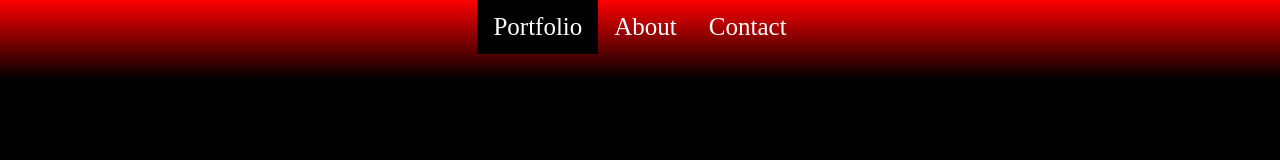
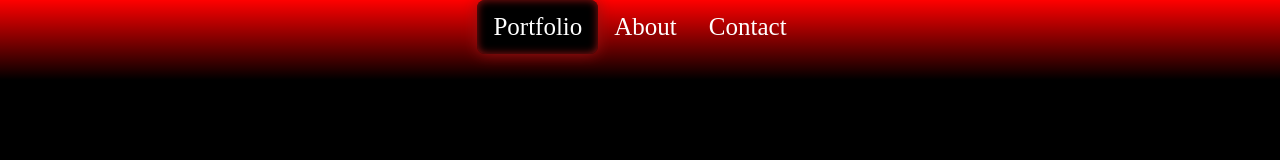
Before and after one commit to francostroff/Bootstrap-Portfolio, a plain HTML site: page index.html in a window 1280 px wide. In both pictures the pointer is over the link "Portfolio". Shown: the top 160 px of the page. Drawn offline with nearby package versions, Linux system fonts and the light colour scheme.

Commit message:
added border radius to hover

```diff
--- a/css/style.css
+++ b/css/style.css
@@ -31,7 +31,10 @@ a:hover {
     color:#ffffff;
     background-color: black;
     text-decoration:none;
-    cursor:pointer;  }
+    cursor:pointer;
+    border-radius: 8px;
+    transition: all 0.5s ease-in-out;
+    box-shadow: inset 0px 0px 8px  rgb(154, 17, 17), 0 0 15px  rgb(154, 17, 17); }
 
 .jumbotron {
     background-color: black;
@@ -58,7 +61,6 @@ a:hover {
     display: flex;
     justify-content: center;
     align-content: center;
-
     color: white;
 }
 
@@ -69,8 +71,6 @@ a:hover {
     height: 100px;
     background-image: linear-gradient( rgba(255, 0, 0, 0.602) 0%, rgb(0, 0, 0) 100% );
     border-radius: 0px;
-
-
 }
 
 .jumbotron-fluid-3 {
@@ -81,14 +81,11 @@ a:hover {
     border-radius: 0px;
 }
 
-
-
- .container-2 {
+.container-2 {
 
     justify-content: center;
     align-content: center;
     height: 100px;
-
 }
 
 
```
